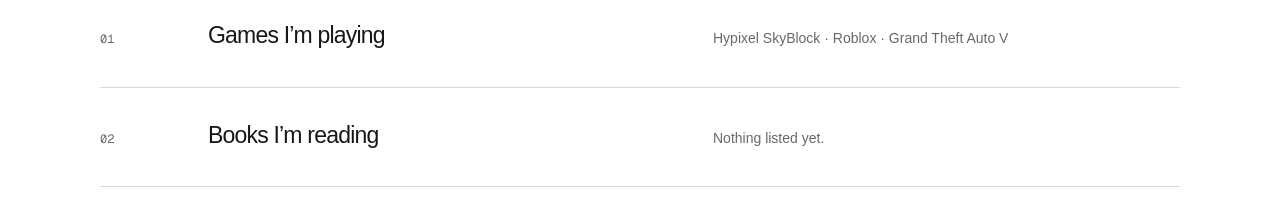
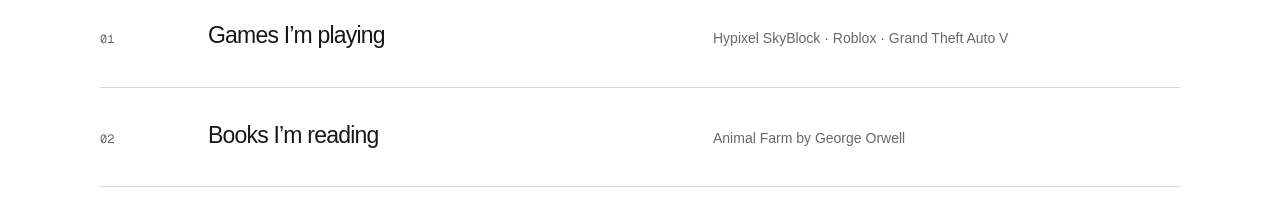
Before and after one commit to WHYDOESTHISWORLDEXIST/stefan-portfolio, a Next.js app: page /about in a window 1280 px wide. Shown: the part 1040-1258 px from the top of the page. Built offline with nearby package versions, Linux system fonts and the light colour scheme.

Commit message:
Add current reading

```diff
--- a/app/about/page.tsx
+++ b/app/about/page.tsx
@@ -12,7 +12,7 @@
   {
     number: '02',
     title: 'Books I’m reading',
-    note: 'Nothing listed yet.',
+    note: 'Animal Farm by George Orwell',
   },
   {
     number: '03',
```
